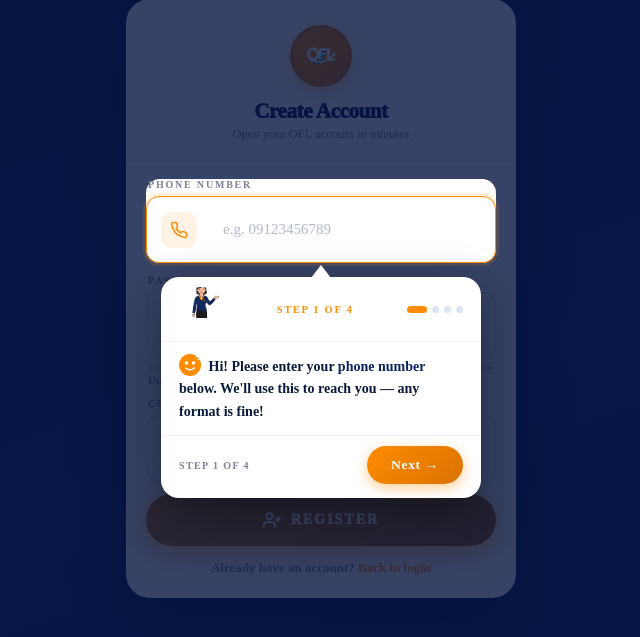
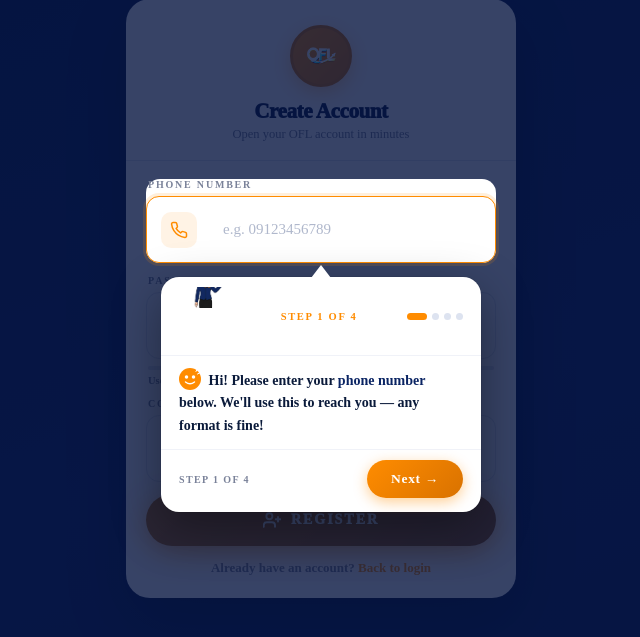
Before and after one commit to vainglory0601-arch/mana_system2, a Django app: page /register/ in a window 1280 px wide. Shown: the part 102-739 px from the top of the page, without its empty margins (319-959 px from the left). Run offline with Django 5.2, Linux system fonts and the light colour scheme.

Commit message:
register: fonts, back button, fixed character crop offset
- Import Noto Sans + Hind + Lato from Google Fonts, apply as font stack
- Add Back button (Steps 2-4) so client can review previous input
- Fix mini character crop: 104px image, top:-31px to skip y=150 transparent gap
- Back button styled as navy outlined pill matching card theme

Co-Authored-By: Claude Sonnet 4.6 <noreply@anthropic.com>

```diff
--- a/templates/register.html
+++ b/templates/register.html
@@ -4,11 +4,14 @@
 {% block nav %}{% endblock %}
 
 {% block content %}
+<link rel="preconnect" href="https://fonts.googleapis.com">
+<link rel="preconnect" href="https://fonts.gstatic.com" crossorigin>
+<link href="https://fonts.googleapis.com/css2?family=Noto+Sans:wght@400;600;700;900&family=Hind:wght@400;500;600;700&family=Lato:wght@400;700;900&display=swap" rel="stylesheet">
 <style>
 #pageRoot.wrap{max-width:100%!important;width:100%!important;padding:0!important;display:block!important;}
 body{padding-bottom:0!important;overflow-x:hidden!important;min-height:100vh;
   background:linear-gradient(160deg,#071540 0%,#0c1f5c 60%,#0a1a4a 100%)!important;
-  color:#0a1a3a;font-family:"Lato","Open Sans",system-ui,-apple-system,sans-serif!important;}
+  color:#0a1a3a;font-family:'Noto Sans','Hind','Lato',system-ui,sans-serif!important;}
 body,body *{font-family:inherit!important;box-sizing:border-box;}
 *{margin:0;padding:0;box-sizing:border-box;}
 
@@ -142,18 +145,18 @@ input:-webkit-autofill{-webkit-text-fill-color:var(--ink)!important;-webkit-box-
   border-bottom:1px solid #f0f2f8;
 }
 
-/* Mini staff character — 500×500 square, character starts at y=102 */
+/* Mini staff character — 500×500 square, character starts at y=150 */
 .cb-char-wrap{
-  width:44px;height:44px;
+  width:52px;height:58px;
   overflow:hidden;flex-shrink:0;
   position:relative;
-  border-radius:50%;
+  border-radius:10px;
 }
 .cb-char-mini{
   position:absolute;
-  width:68px;height:auto;
+  width:104px;height:auto;
   left:50%;transform:translateX(-50%);
-  top:-13px;display:block;
+  top:-31px;display:block;
 }
 .cb-step{font-size:10.5px;font-weight:900;letter-spacing:.16em;text-transform:uppercase;color:var(--orange);}
 .cb-dots{display:flex;gap:5px;align-items:center;}
@@ -186,6 +189,13 @@ input:-webkit-autofill{-webkit-text-fill-color:var(--ink)!important;-webkit-box-
 .cb-actions{display:flex;align-items:center;gap:10px;}
 .cb-skip{background:transparent;border:none;font-size:13px;font-weight:800;color:var(--mut);cursor:pointer;padding:6px 2px;font-family:inherit;transition:color .15s;}
 .cb-skip:hover{color:var(--ink);}
+.cb-back{
+  height:38px;padding:0 18px;border:2px solid var(--navy);border-radius:999px;
+  background:transparent;color:var(--navy);font-size:13px;font-weight:800;
+  cursor:pointer;font-family:inherit;letter-spacing:.04em;
+  transition:background .15s,color .15s;
+}
+.cb-back:hover{background:var(--navy);color:#fff;}
 .cb-next{
   height:38px;padding:0 24px;border:none;border-radius:999px;
   background:linear-gradient(135deg,var(--orange),var(--orange-dk));
@@ -321,6 +331,7 @@ input:-webkit-autofill{-webkit-text-fill-color:var(--ink)!important;-webkit-box-
   <div class="cb-foot">
     <span class="cb-label" id="tcLabel">STEP 1 OF 4</span>
     <div class="cb-actions">
+      <button class="cb-back" id="tcBack" onclick="tourBack()" style="display:none">← Back</button>
       <button class="cb-next" id="tcNext" onclick="tourNext()">Next →</button>
     </div>
   </div>
@@ -468,10 +479,12 @@ function goStep(n){
     var tcStep=$('tcStep');
     var tcLabel=$('tcLabel');
     var tcNext=$('tcNext');
+    var tcBack=$('tcBack');
     var tcDots=$('tcDots');
     if(tcStep)tcStep.textContent=s.step;
     if(tcLabel)tcLabel.textContent=s.label;
     if(tcNext)tcNext.textContent=s.next;
+    if(tcBack)tcBack.style.display=(n>1)?'inline-flex':'none';
 
     if(tcDots){
       var dots=tcDots.querySelectorAll('.cb-dot');
@@ -508,6 +521,10 @@ window.tourNext=function(){
     var form=$('regForm');
     if(form)form.requestSubmit?form.requestSubmit():form.submit();
   }
+};
+
+window.tourBack=function(){
+  if(cur>1)goStep(cur-1);
 };
 
 window.tourEnd=function(){
```
